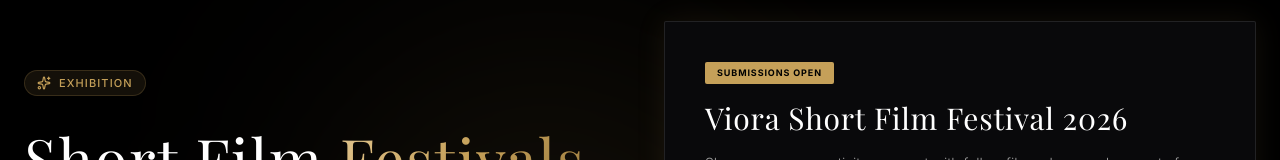
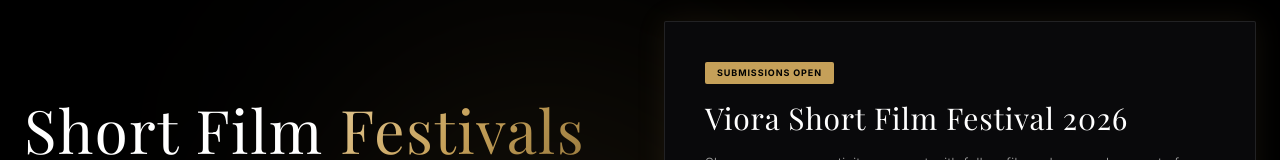
Before and after one commit to vioradigitalmedia/web, a React (Vite) app: page /festivals in a window 1280 px wide. Shown: the part 156-316 px from the top of the page. Built offline with nearby package versions, Linux system fonts and the light colour scheme; no server answers; a web font is replaced by a local one.

Commit message:
refactor: remove Sparkles icon and associated exhibition header badge from FestivalsScreen

```diff
--- a/src/screens/FestivalsScreen.tsx
+++ b/src/screens/FestivalsScreen.tsx
@@ -13,7 +13,6 @@ import {
   Scroll,
   Trophy,
   ArrowUpRight,
-  Sparkles
 } from 'lucide-react';
 import { useSeo } from '../hooks/useSeo';
 
@@ -61,11 +60,6 @@ export default function FestivalsScreen() {
             transition={{ duration: 0.6 }}
             className="lg:col-span-6 text-left space-y-6"
           >
-            <div className="inline-flex items-center gap-2 px-3 py-1 rounded-full bg-secondary/10 border border-secondary/20 mb-2">
-              <Sparkles className="w-3.5 h-3.5 text-secondary" />
-              <span className="text-[11px] uppercase tracking-widest text-secondary font-medium">Exhibition</span>
-            </div>
-
             <h1 className="font-serif text-4xl md:text-6xl text-white tracking-wide leading-tight">
               Short Film <span className="text-gold-gradient font-italic font-normal">Festivals</span>
             </h1>
```
